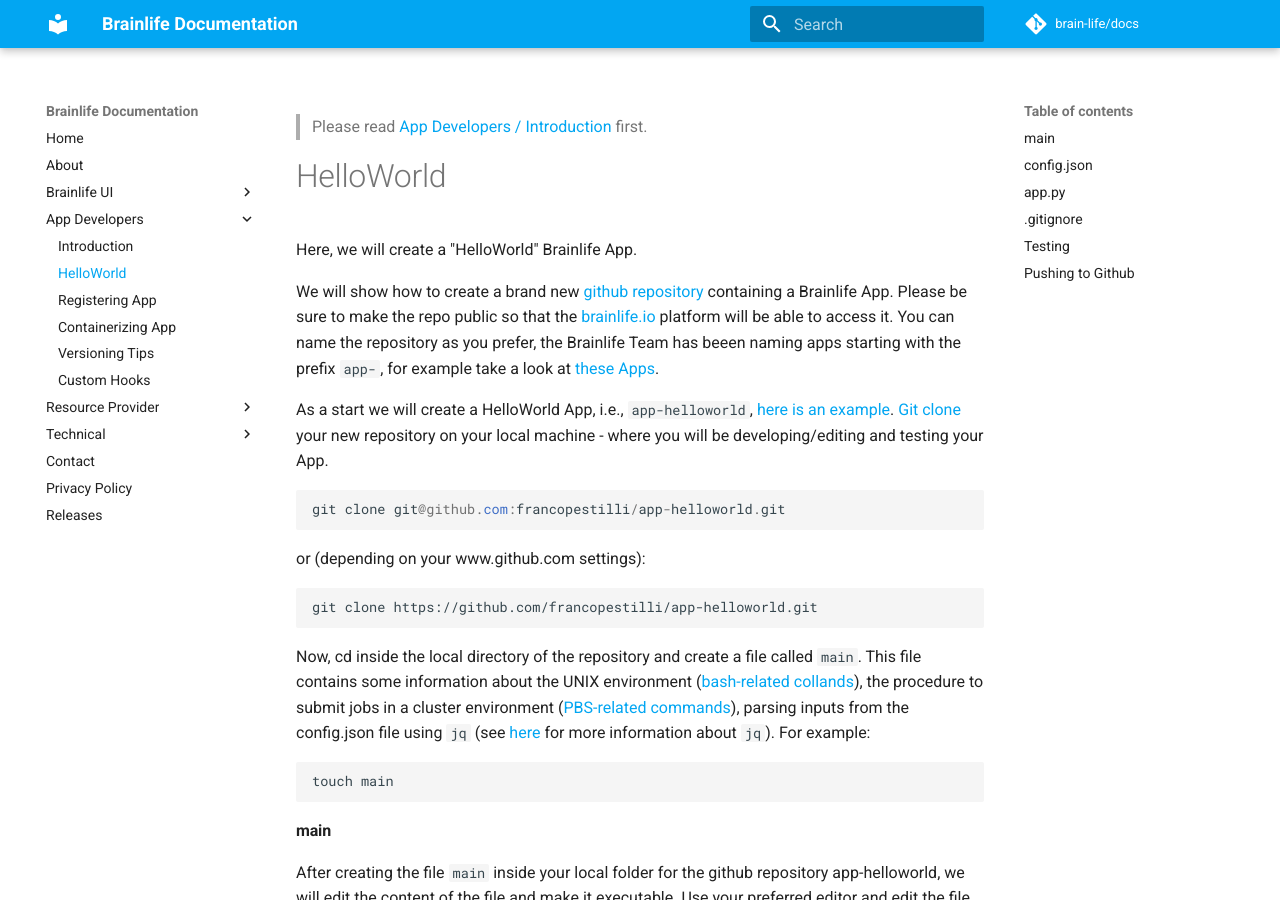
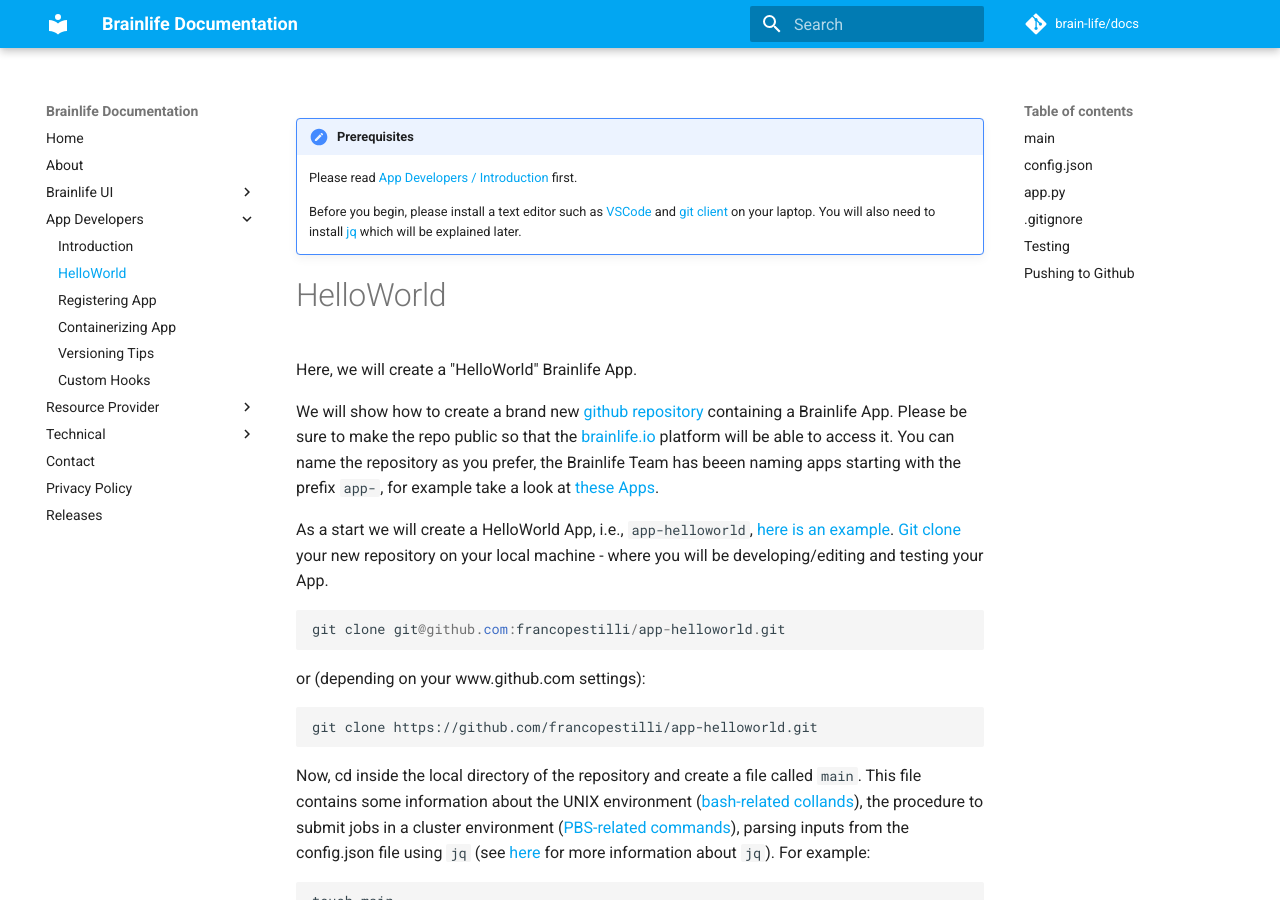
Before and after one commit to brainlife/docs, an MkDocs documentation site: the page built from docs/apps/helloworld.md, in a window 1280 px wide and 900 px high. Built offline with MkDocs 1.6.1 and Material for MkDocs 9.7.7, drawn with Linux system fonts in a browser that asks for light colours; comment, search, counter and statistics services are not loaded; old or Windows-style settings are respelled for this version of MkDocs.

Commit message:
added note to install vscode / git and jq before starting helloworld

```diff
--- a/docs/apps/helloworld.md
+++ b/docs/apps/helloworld.md
@@ -1,4 +1,7 @@
-> Please read [App Developers / Introduction](/apps/introduction.md) first.
+!!! note "Prerequisites"
+    Please read [App Developers / Introduction](/apps/introduction.md) first.
+
+    Before you begin, please install a text editor such as [VSCode](https://code.visualstudio.com) and [git client](https://git-scm.com/downloads) on your laptop. You will also need to install [jq](https://stedolan.github.io/jq/download/) which will be explained later.
 
 # HelloWorld
 
```
